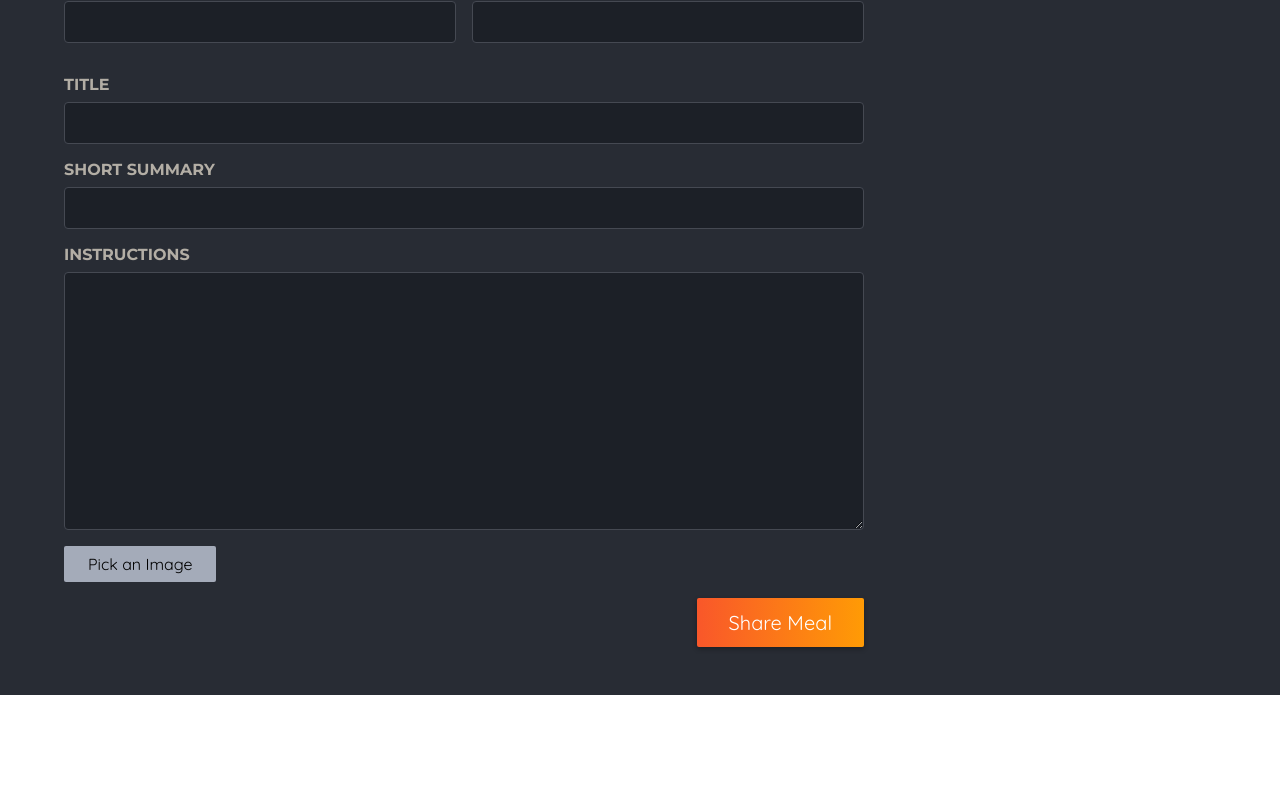
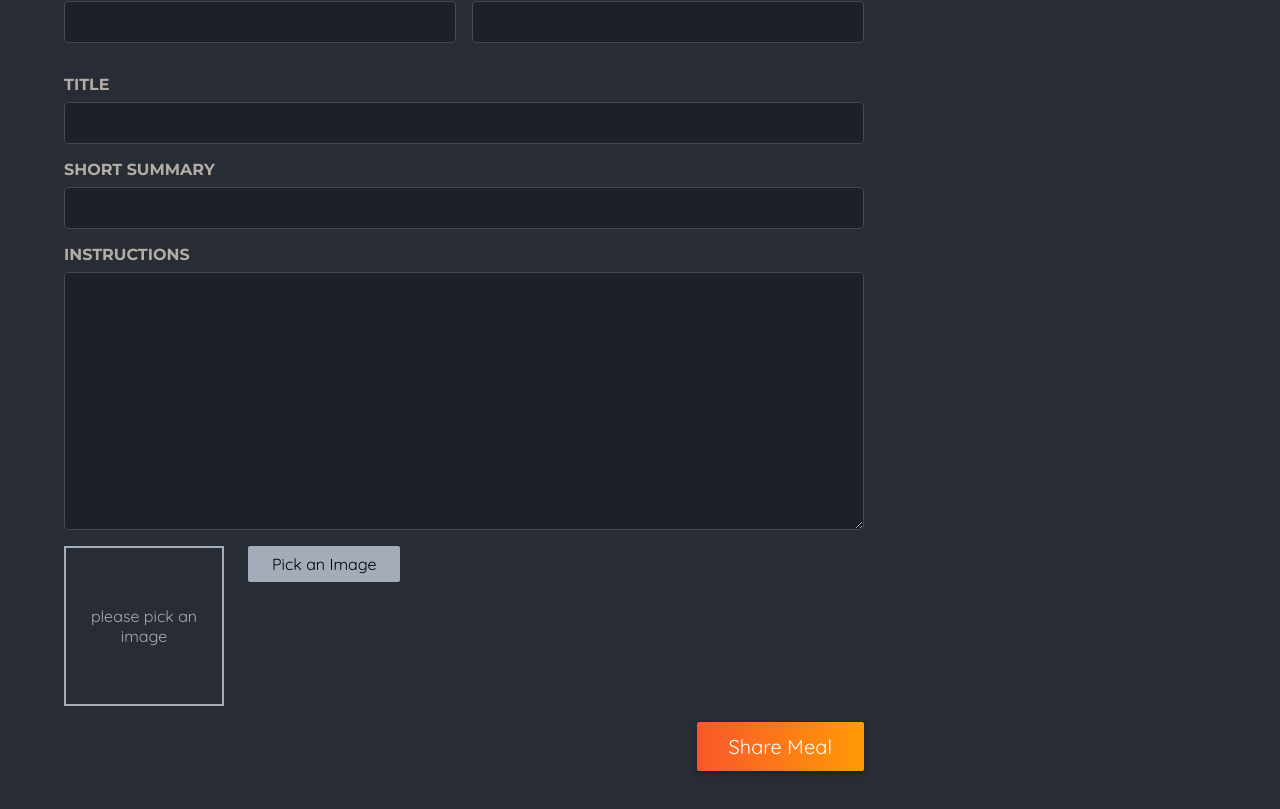
Before and after one commit to wmohammad83/nextlevel-foodie, a Next.js app: page /meals/share in a window 1280 px wide. Shown: the part 434-1243 px from the top of the page. Before the commit the page ends 1129 px from the top, so only its background shows below. Built offline with nearby package versions, Linux system fonts and the light colour scheme.

Commit message:
Adding an Image Preview to the Picker

```diff
--- a/components/meals/image-picker.js
+++ b/components/meals/image-picker.js
@@ -1,25 +1,45 @@
 "use client";
 
+import { useState } from "react";
 import classes from "./image-picker.module.css";
 import { useRef } from "react";
+import Image from "next/image";
 
 export default function ImagePicker({ lable, name }) {
+    const [pickedImage, setPickedImage] = useState(null);
   const imageInput = useRef();
 
   function handlePickClick() {
     imageInput.current.click();
   }
 
+  function handleImageChange(event) {
+    const file = event.target.files[0];
+    if (!file) {
+      return;
+    }
+    const fileReader = new FileReader();
+    fileReader.onload = () => {
+      setPickedImage(fileReader.result);
+    };
+    fileReader.readAsDataURL(file);
+  }
+
   return (
     <div className={classes.picker}>
       <label htmlFor={name}>{lable}</label>
       <div className={classes.controls}>
+        <div className={classes.preview}>
+            {!pickedImage && <p>please pick an image</p>}
+            {pickedImage && <Image src={pickedImage} alt="The image selected bu the user" fill />}
+        </div>
         <input
           className={classes.input}
           type="file"
           id={name}
           accept="image/png, image/jpeg"
           name={name}
+          onChange={handleImageChange}
           ref={imageInput}
         />
         <button
```
